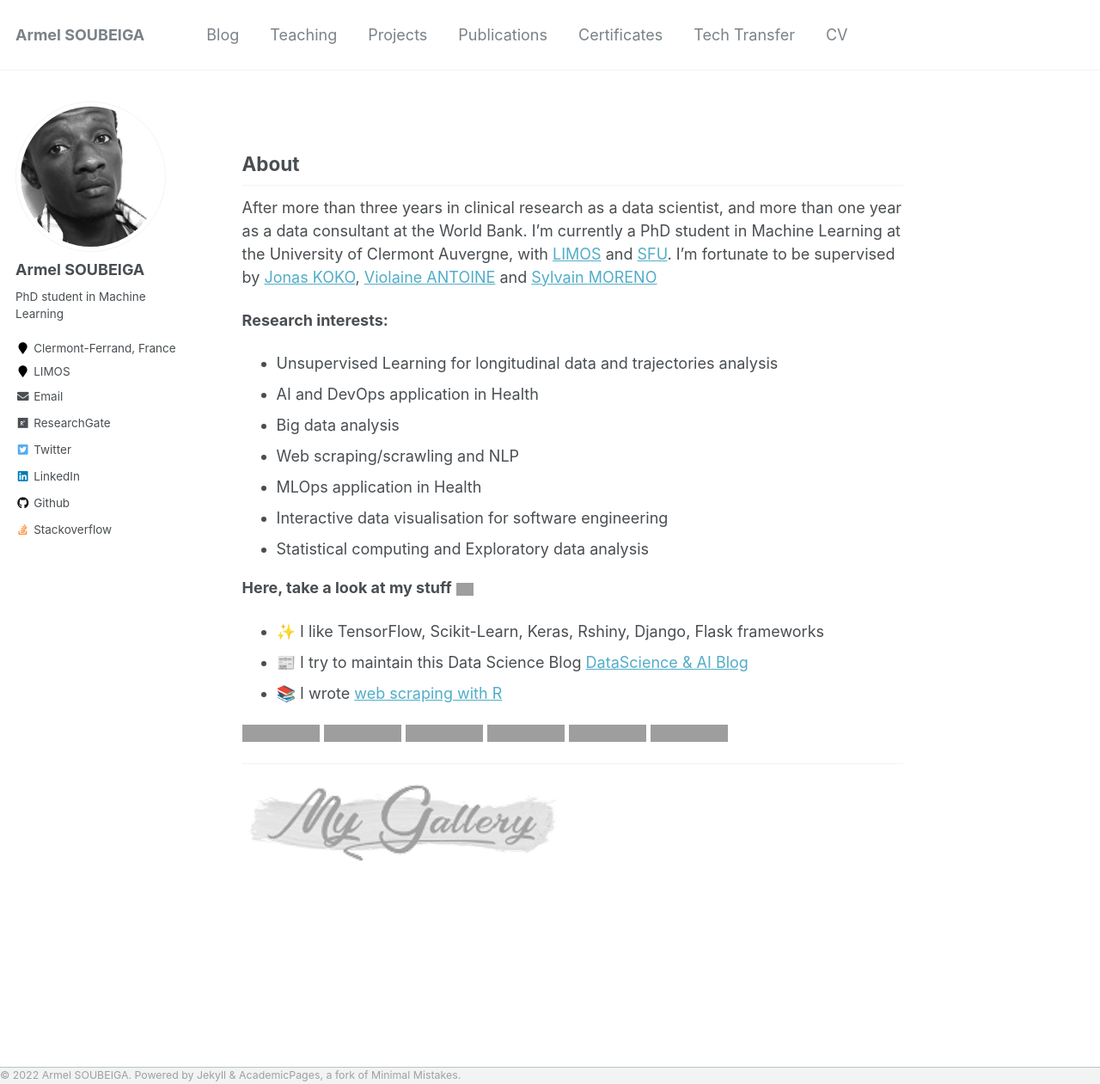
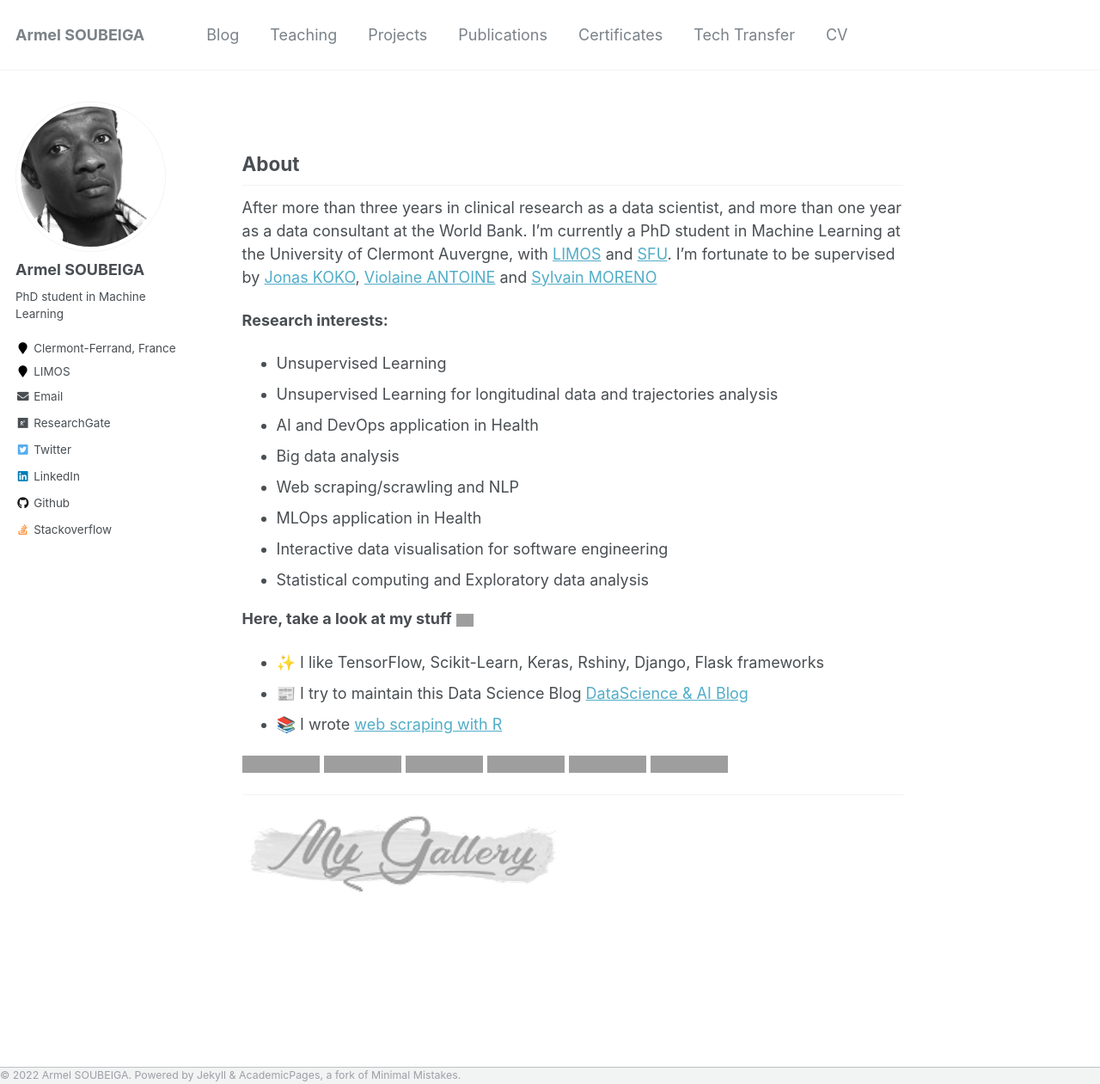
Before and after one commit to armelsoubeiga/armelsoubeiga.github.io, a Jekyll site: the page built from _pages/about.md, in a window 1280 px wide and 1261 px high, cut to the strip 0-1261 px from the top of the window. Shown: the whole strip at 86% size. Built offline with Jekyll 4.4.1, drawn with Linux system fonts in a browser that asks for light colours; grey boxes are pictures that could not be loaded.

Commit message:
Update about.md

```diff
--- a/_pages/about.md
+++ b/_pages/about.md
@@ -14,6 +14,7 @@ After more than three years in clinical research as a data scientist, and more t
 
 **Research interests:**
 
+- Unsupervised Learning
 - Unsupervised Learning for longitudinal data and trajectories analysis
 - AI and DevOps application in Health
 - Big data analysis
```
